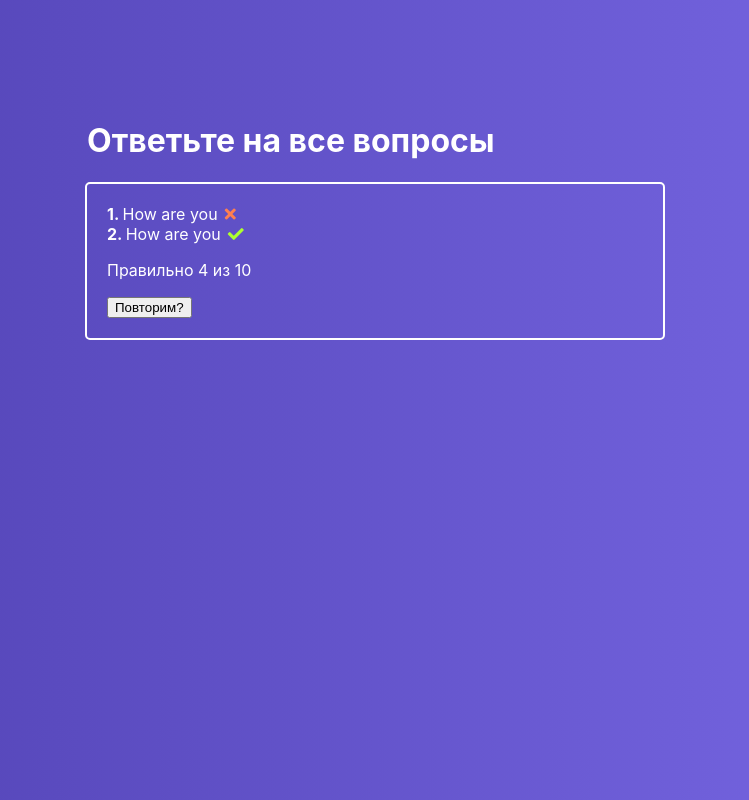
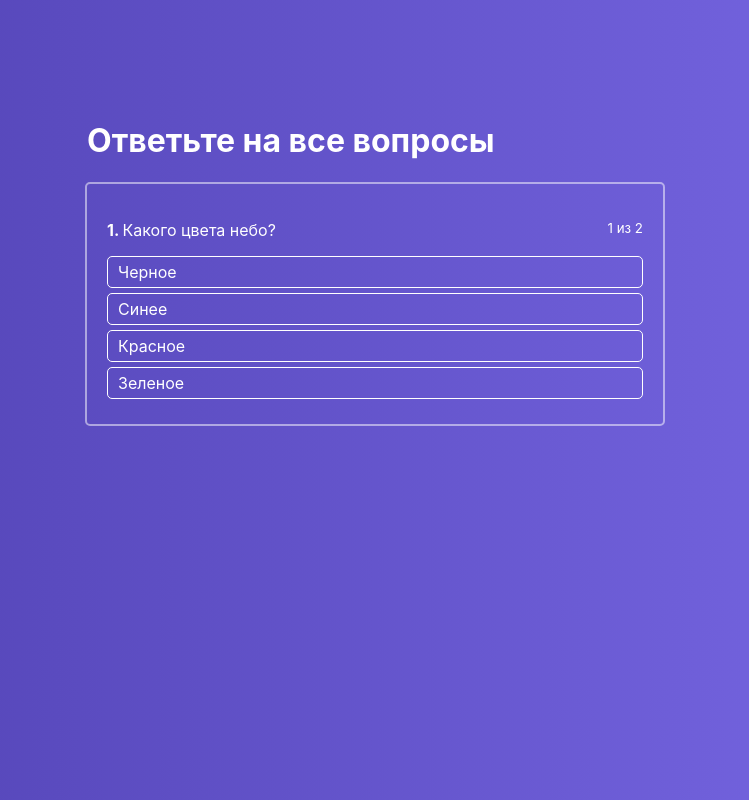
Before and after one commit to aronbergman/old-q-react-app, a React (Create React App) app: page / in a window 1280 px wide. Shown: the whole page, without its empty margins (265-1014 px from the left). Built offline with nearby package versions, Linux system fonts and the light colour scheme.

Commit message:
Edited finish component

```diff
--- a/src/components/FinishQuiz/FinishQuiz.js
+++ b/src/components/FinishQuiz/FinishQuiz.js
@@ -2,25 +2,41 @@
 import classes from './FinishQuiz.module.scss'
 
 export const FinishQuiz = props => {
+    const successCount = Object.keys(props.results).reduce((total, key) => {
+        if (props.results[key] === 'success') {
+            total++
+        }
+
+        return total
+    }, 0);
     return (
         <div className={classes.FinishQuiz}>
             <ul>
-                <li>
-                    <strong>1. </strong>
-                    How are you
-                    <i className={'fa fa-times ' + classes.error}/>
-                </li>
-                <li>
-                    <strong>2. </strong>
-                    How are you
-                    <i className={'fa fa-check ' + classes.success}/>
-                </li>
+                {props.quiz.map((quizItem, index) => {
+                    const cls = [
+                        'fa',
+                        props.results[quizItem.id] === 'error' ? 'fa-times' : 'fa-check',
+                        classes[props.results[quizItem.id]]
+                    ];
+
+                    console.log(' classes[props.results[quizItem.id]]', props.results[quizItem.id])
+
+                    return (
+                        <li key={index}>
+                            <strong>{index + 1} </strong>
+                            {quizItem.question}
+                            <i className={cls.join(' ')}/>
+                        </li>
+                    )
+                })}
             </ul>
 
-            <p>Правильно 4 из 10</p>
+            <p>Правильно {successCount} из {props.quiz.length}</p>
 
             <div>
-                <button>Повторим?</button>
+                <button
+                onClick={props.onRetry}
+                >Повторим?</button>
             </div>
         </div>
     )
--- a/src/containers/Quiz/Quiz.js
+++ b/src/containers/Quiz/Quiz.js
@@ -5,7 +5,8 @@
 
 export default class Quiz extends Component {
     state = {
-        isFinished: true,
+        isFinished: false,
+        results: {}, // { [id]: success error }
         activeQuestion: 0,
         answerState: null, // {[id]: 'success' 'error'}
         quiz: [
@@ -45,11 +46,15 @@
         console.log('Answer Id', answerId);
 
         const question = this.state.quiz[this.state.activeQuestion];
+        const results = this.state.results;
 
         if (question.rightAnswerId === answerId) {
+            if (!results[question.id])
+                results[question.id] = 'success';
             this.setState({
                 answerState: {
-                    [answerId]: 'success'
+                    [answerId]: 'success',
+                    results
                 }
             });
             const timeout = window.setTimeout(() => {
@@ -66,9 +71,11 @@
                 window.clearTimeout(timeout)
             }, 1000);
         } else {
+            results[question.id] = 'error';
             this.setState({
                 answerState: {
-                    [answerId]: 'error'
+                    [answerId]: 'error',
+                    results
                 }
             });
         }
@@ -78,7 +85,17 @@
         return this.state.activeQuestion + 1 === this.state.quiz.length
     };
 
+    onRetryHandler = () => {
+        this.setState({
+            activeQuestion: 0,
+            answerState: null,
+            isFinished: false,
+            results: []
+        })
+    };
+
     render() {
+        console.log(this.state.results);
         return (
             <div className={classes.Quiz}>
                 <div className={classes.QuizWrapper}>
@@ -86,7 +103,9 @@
                     {
                         this.state.isFinished
                             ? <FinishQuiz
-
+                                results={this.state.results}
+                                quiz={this.state.quiz}
+                                onRetry={this.onRetryHandler}
                             />
                             : <ActiveQuiz
                                 state={this.state.answerState}
```
